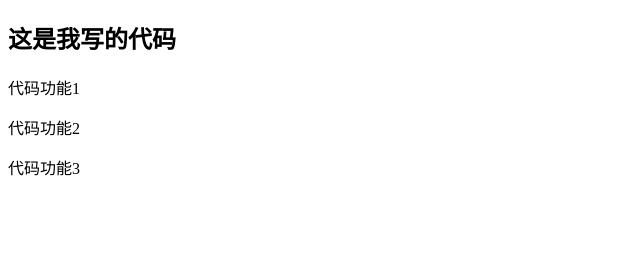
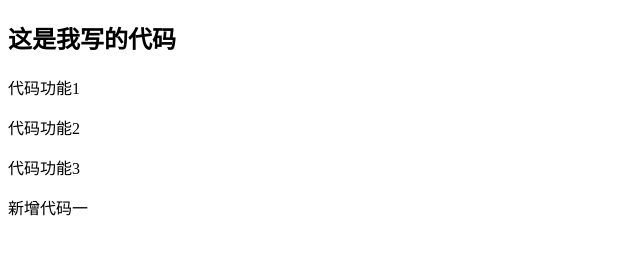
Before and after one commit to sunlinwei244/studyGithubUse01, a plain HTML site: page index.html in a window 1280 px wide. Shown: the whole page, without its empty margins (0-640 px from the left). Drawn offline with Linux system fonts and the light colour scheme.

Commit message:
新增代码一

```diff
--- a/index.html
+++ b/index.html
@@ -10,5 +10,6 @@
     <p>代码功能1</p>
     <p>代码功能2</p>
     <p>代码功能3</p>
+    <div>新增代码一</div>
 </body>
 </html>
```
